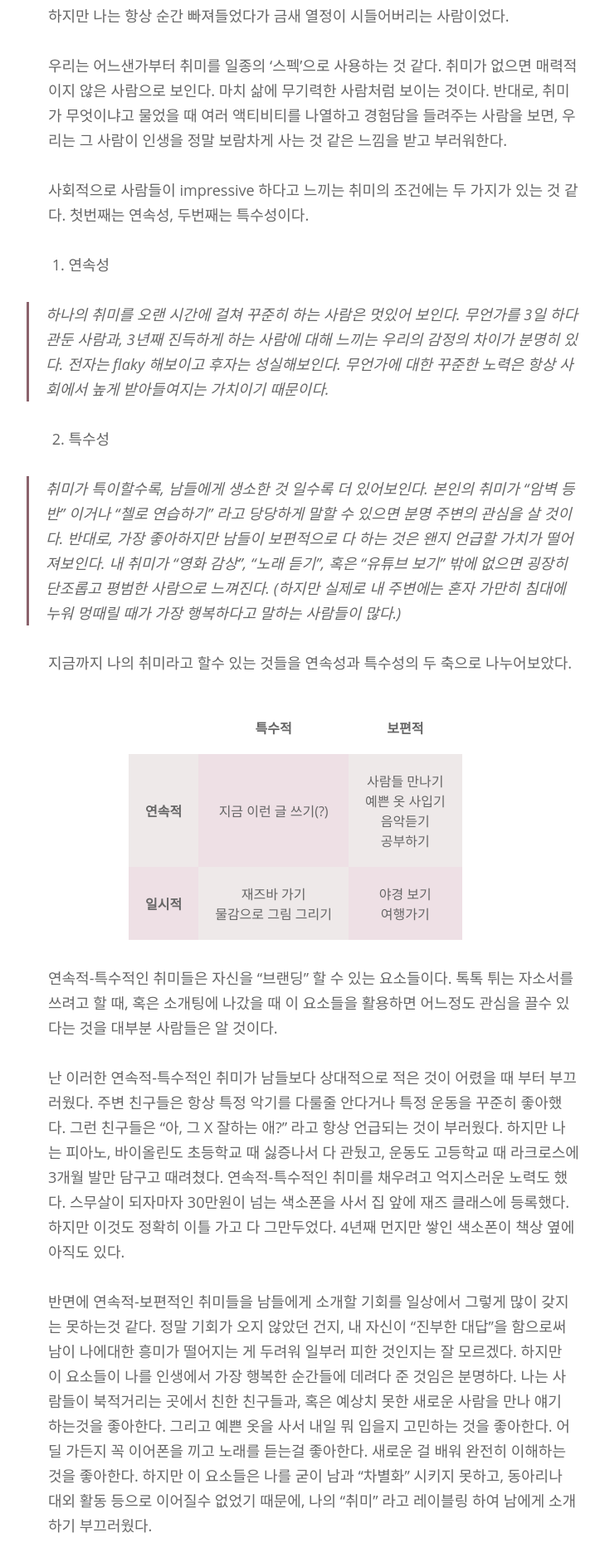
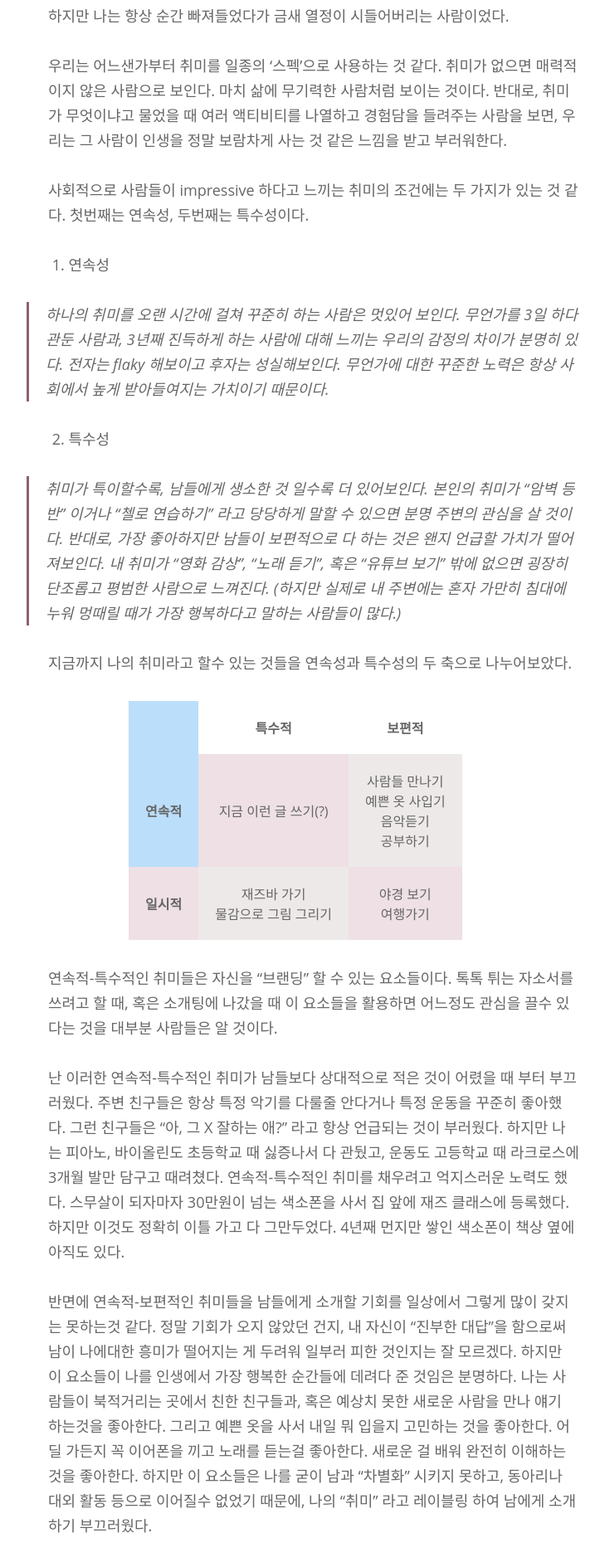
Before and after one commit to minniie/minniie.github.io, a Jekyll site: the page built from _posts/2021-08-05-post4.markdown, in a window 1280 px wide. Shown: the part 1206-3095 px from the top of the page at 83% size, without its empty margins (262-991 px from the left). Built offline with Jekyll 4.4.1, drawn with Linux system fonts in a browser that asks for light colours; nearby versions of some CDN libraries; some web fonts are replaced.

Commit message:
Update main.sass

```diff
--- a/css/main.sass
+++ b/css/main.sass
@@ -52,8 +52,8 @@ tbody tr
   &:nth-child(2n+1) td:nth-child(even), &:nth-child(even) td:nth-child(2n+1)
     background-color: #EEE0E5
 
-th:nth-child(0), td:nth-child(0)
-  background-color: #FFF
+th:nth-child(1), td:nth-child(1)
+  background-color: #bbdefb
 
 
 body
```
